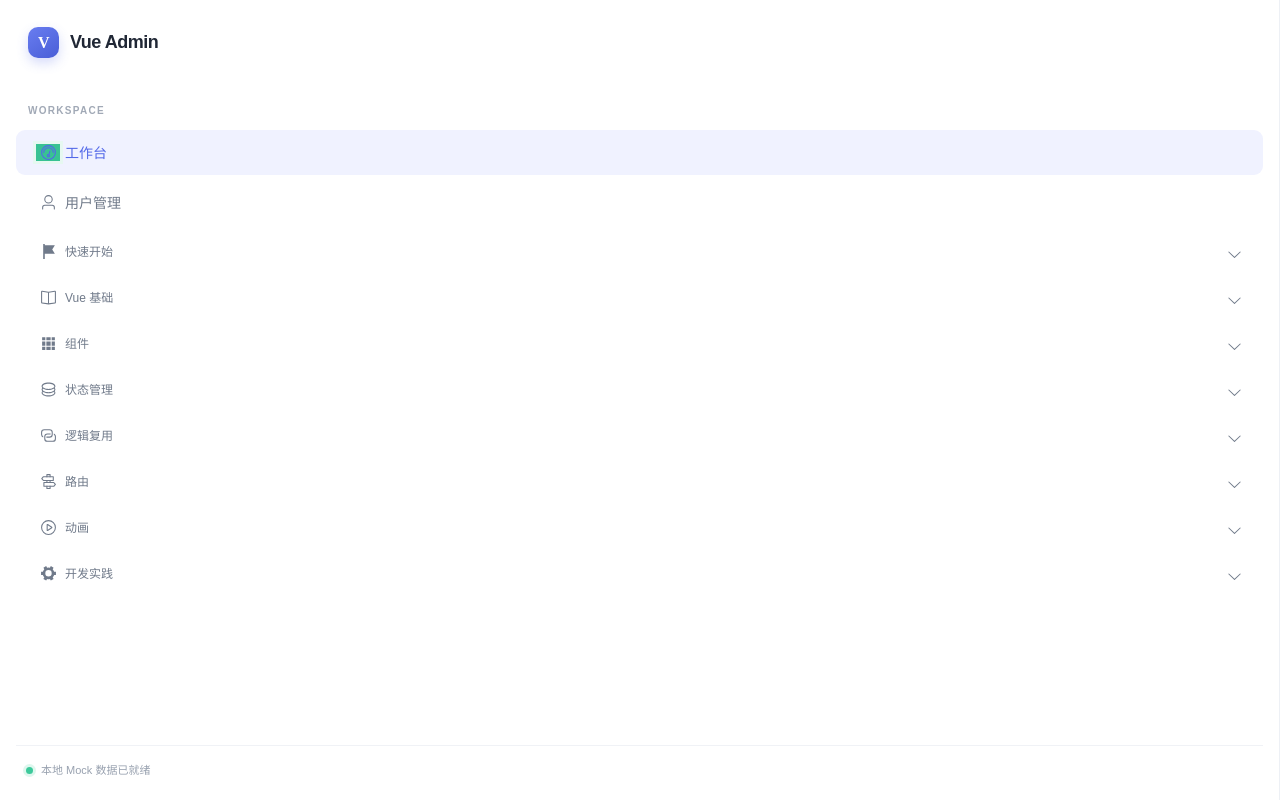
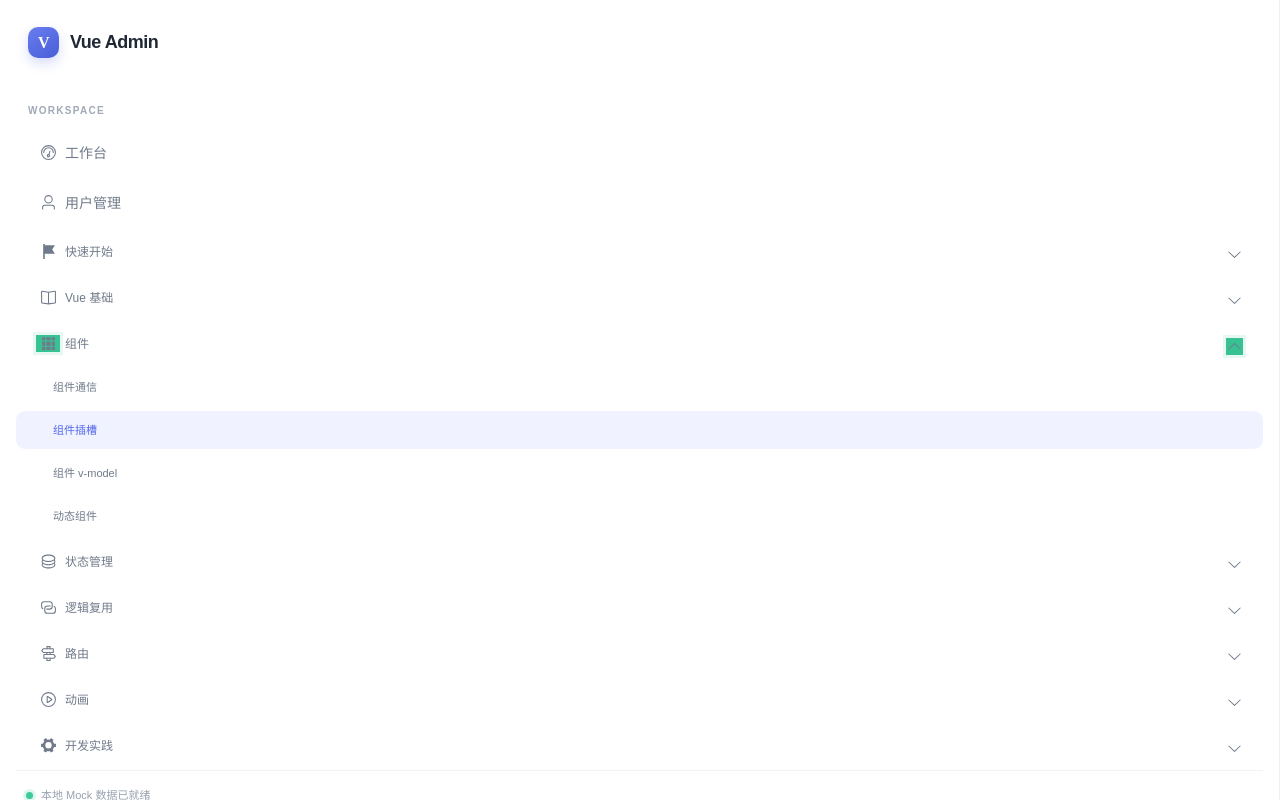
Before and after one commit to leonwgc/vue-admin-template, a Vue app: page /examples/slots in a window 1280 px wide. Before the commit this address led to /. Shown: the top 800 px of the page. Built offline with nearby package versions, Linux system fonts and the light colour scheme; sample sign-in values are in the browser's storage.

Commit message:
Refactor admin template assets and update documentation
- Add new CSS and JS files for various views
- Rename and delete outdated assets
- Update README and index.html for consistency
- Create new SlotList component and SlotsView page

```diff
--- /dev/null
+++ b/src/components/examples/SlotList.vue
@@ -0,0 +1,20 @@
+<script setup>
+defineProps({
+  items: { type: Array, required: true },
+})
+</script>
+
+<template>
+  <ul class="slot-list">
+    <li v-for="(item, index) in items" :key="item.id">
+      <slot :item="item" :index="index">
+        <span>{{ item.label }}</span>
+      </slot>
+    </li>
+  </ul>
+</template>
+
+<style scoped>
+.slot-list{display:grid;gap:8px;margin:0;padding:0;list-style:none}
+.slot-list li{min-width:0}
+</style>
--- a/src/layouts/AdminLayout.vue
+++ b/src/layouts/AdminLayout.vue
@@ -65,6 +65,7 @@ function logout() {
         <el-sub-menu index="vue-components">
           <template #title><el-icon><Grid /></el-icon><span>组件</span></template>
           <el-menu-item index="/examples/components">组件通信</el-menu-item>
+          <el-menu-item index="/examples/slots">组件插槽</el-menu-item>
           <el-menu-item index="/examples/component-v-model">组件 v-model</el-menu-item>
           <el-menu-item index="/examples/dynamic-components">动态组件</el-menu-item>
         </el-sub-menu>
--- a/src/router/index.js
+++ b/src/router/index.js
@@ -49,6 +49,12 @@ const router = createRouter({
           name: 'example-components',
           component: () => import('../views/examples/ComponentsView.vue'),
           meta: { title: '组件通信', menuPath: '/examples/components' },
+        },
+        {
+          path: 'examples/slots',
+          name: 'example-slots',
+          component: () => import('../views/examples/SlotsView.vue'),
+          meta: { title: '组件插槽', menuPath: '/examples/slots' },
         },
         {
           path: 'examples/component-v-model',
--- /dev/null
+++ b/src/views/examples/SlotsView.vue
@@ -0,0 +1,86 @@
+<script setup>
+import { ref } from 'vue'
+import ExamplePage from '../../components/ExamplePage.vue'
+import MessageCard from '../../components/examples/MessageCard.vue'
+import SlotList from '../../components/examples/SlotList.vue'
+
+const count = ref(0)
+const tasks = ref([
+  { id: 1, label: '理解默认插槽' },
+  { id: 2, label: '给内容命名' },
+  { id: 3, label: '使用作用域插槽' },
+])
+
+const code = `<!-- 子组件 MessageCard.vue -->
+<template>
+  <article>
+    <header><slot name="title">默认标题</slot></header>
+    <main><slot>默认插槽回退内容</slot></main>
+    <footer><slot name="footer">默认页脚</slot></footer>
+  </article>
+</template>
+
+<!-- 父组件：具名插槽与默认插槽 -->
+<MessageCard>
+  <template #title>父组件标题</template>
+  通过默认插槽传入的正文
+  <template #footer>父组件页脚</template>
+</MessageCard>
+
+<!-- 子组件 SlotList.vue：把数据作为插槽属性暴露 -->
+<li v-for="(item, index) in items" :key="item.id">
+  <slot :item="item" :index="index" />
+</li>
+
+<!-- 父组件：接收作用域插槽属性并自定义渲染 -->
+<SlotList :items="tasks">
+  <template #default="{ item, index }">
+    <strong>{{ index + 1 }}. {{ item.label }}</strong>
+  </template>
+</SlotList>`
+
+const resources = [
+  { label: '插槽', url: 'https://vuejs.org/guide/components/slots.html' },
+]
+</script>
+
+<template>
+  <ExamplePage
+    eyebrow="COMPONENTS · SLOTS"
+    title="组件插槽：默认、具名与作用域"
+    description="插槽让子组件提供结构、父组件提供内容；作用域插槽还可以将子组件数据交给父组件自定义渲染。"
+    :concepts="['默认插槽承载组件标签中的普通内容，也可以设置回退内容。', '具名插槽用 name 和 #slotName 将内容放入子组件指定位置。', '作用域插槽通过 slot 属性向父组件暴露数据，由父组件决定呈现方式。']"
+    :code="code"
+    :resources="resources"
+  >
+    <section class="content-card playground-card">
+      <div class="playground-title"><div><h2>默认与具名插槽</h2><p>父组件传入标题、正文和页脚，子组件负责布局；按钮事件仍由子组件向上通知。</p></div><el-tag effect="plain">default · named</el-tag></div>
+      <div class="playground-content">
+        <div class="demo-row"><span class="demo-label">父组件状态</span><strong class="demo-value">{{ count }}</strong><span class="demo-muted">子组件通过事件通知更新</span></div>
+        <MessageCard :count="count" @increment="count += 1">
+          <template #title>由父组件定制的标题</template>
+          <template #default>这段正文通过默认插槽传入。</template>
+          <template #footer><span class="slot-caption">具名插槽：footer</span></template>
+        </MessageCard>
+      </div>
+    </section>
+    <section class="content-card playground-card">
+      <div class="playground-title"><div><h2>作用域插槽</h2><p>列表子组件提供任务数据和索引，父组件接收后自定义每一项的展示。</p></div><el-tag effect="plain">scoped slot</el-tag></div>
+      <div class="playground-content">
+        <SlotList :items="tasks">
+          <template #default="{ item, index }">
+            <div class="task-row"><span class="task-index">{{ index + 1 }}</span><strong>{{ item.label }}</strong><el-tag size="small" effect="plain">item.id: {{ item.id }}</el-tag></div>
+          </template>
+        </SlotList>
+        <p class="demo-muted">子组件维护 items 并将 item、index 暴露给插槽；插槽内容在父组件作用域中定义。</p>
+      </div>
+    </section>
+  </ExamplePage>
+</template>
+
+<style scoped>
+.slot-caption{color:#8993a2;font-size:12px}
+.task-row{display:flex;align-items:center;gap:10px;padding:11px 12px;border:1px solid #edf0f5;border-radius:8px;background:#fafbfe}
+.task-row strong{flex:1;min-width:0;color:#556071;font-size:14px}
+.task-index{display:grid;place-items:center;width:24px;height:24px;border-radius:7px;background:#eff1ff;color:#6879e8;font-size:12px;font-weight:700}
+</style>
```
Also changed, not shown: 45 other files (tests, documents, lock files or other folders).
